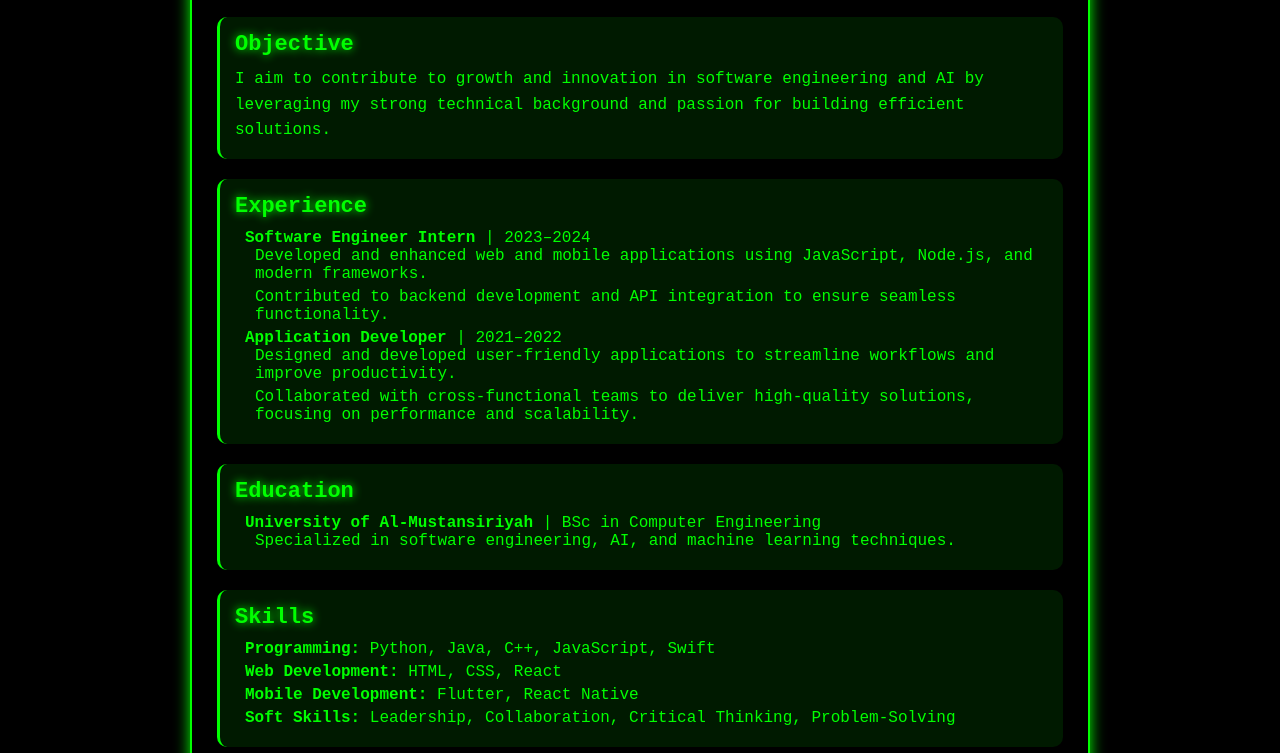
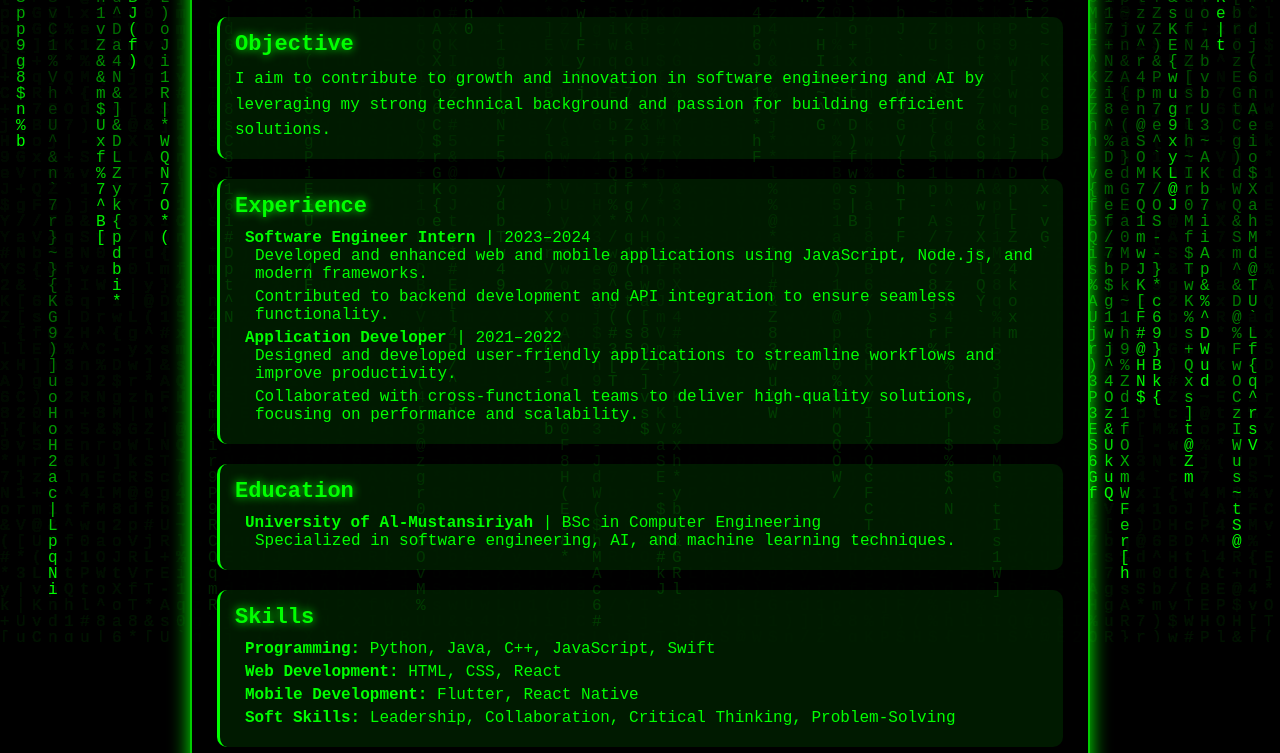
Before and after one commit to sp33d12/mr.spx, a plain HTML site: page index.html in a window 1280 px wide. Shown: the part 158-911 px from the top of the page. Drawn offline with Linux system fonts and the light colour scheme.

Commit message:
Update index.html

```diff
--- a/index.html
+++ b/index.html
@@ -13,32 +13,33 @@
             font-family: 'Courier New', monospace;
         }
 
+        /* Matrix Background Animation */
         body {
-            background-color: #000;
+            background-color: black;
             color: #00ff00;
-            display: flex;
-            justify-content: center;
-            align-items: center;
-            min-height: 100vh;
-            padding: 20px;
+            overflow: hidden;
         }
 
-        /* Glitch Animation */
-        @keyframes glitch {
-            0% { text-shadow: 2px 2px 5px #00ff00; }
-            50% { text-shadow: -2px -2px 5px #00ff00; }
-            100% { text-shadow: 2px 2px 5px #00ff00; }
+        /* Matrix Canvas */
+        canvas {
+            position: fixed;
+            top: 0;
+            left: 0;
+            width: 100%;
+            height: 100%;
+            z-index: -1;
         }
 
         /* Container */
         .container {
             width: 90%;
             max-width: 900px;
-            background: rgba(0, 0, 0, 0.8);
+            background: rgba(0, 0, 0, 0.85);
             padding: 25px;
             border-radius: 10px;
-            border: 2px solid #00ff00;
-            box-shadow: 0px 0px 15px #00ff00;
+            border: 2px solid #00cc00;
+            box-shadow: 0px 0px 20px #00ff00;
+            margin: 20px auto;
         }
 
         /* Header */
@@ -46,7 +47,7 @@
             display: flex;
             justify-content: space-between;
             align-items: center;
-            border-bottom: 2px solid #00ff00;
+            border-bottom: 2px solid #00cc00;
             padding-bottom: 15px;
         }
 
@@ -58,7 +59,7 @@
 
         .header-left p {
             font-size: 16px;
-            color: #0f0;
+            color: #00ff00;
         }
 
         .header-right img {
@@ -107,7 +108,7 @@
             line-height: 1.6;
         }
 
-        /* Hacker Terminal Cursor Effect */
+        /* Hacker Cursor Effect */
         .hacker-text::after {
             content: '|';
             display: inline-block;
@@ -120,6 +121,8 @@
     </style>
 </head>
 <body>
+    <canvas id="matrixCanvas"></canvas>
+
     <div class="container">
         <header>
             <div class="header-left">
@@ -181,5 +184,35 @@
             </ul>
         </section>
     </div>
+
+    <script>
+        const canvas = document.getElementById('matrixCanvas');
+        const ctx = canvas.getContext('2d');
+        canvas.width = window.innerWidth;
+        canvas.height = window.innerHeight;
+
+        const letters = '01abcdefghijklmnopqrstuvwxyzABCDEFGHIJKLMNOPQRSTUVWXYZ123456789@#$%^&*()*&^%+-/~{[|`]}';
+        const fontSize = 16;
+        const columns = canvas.width / fontSize;
+        const drops = Array(Math.floor(columns)).fill(1);
+
+        function drawMatrix() {
+            ctx.fillStyle = 'rgba(0, 0, 0, 0.05)';
+            ctx.fillRect(0, 0, canvas.width, canvas.height);
+            ctx.fillStyle = '#0F0';
+            ctx.font = `${fontSize}px monospace`;
+
+            for (let i = 0; i < drops.length; i++) {
+                const text = letters[Math.floor(Math.random() * letters.length)];
+                ctx.fillText(text, i * fontSize, drops[i] * fontSize);
+                if (drops[i] * fontSize > canvas.height && Math.random() > 0.975) {
+                    drops[i] = 0;
+                }
+                drops[i]++;
+            }
+        }
+
+        setInterval(drawMatrix, 50);
+    </script>
 </body>
 </html>
```
